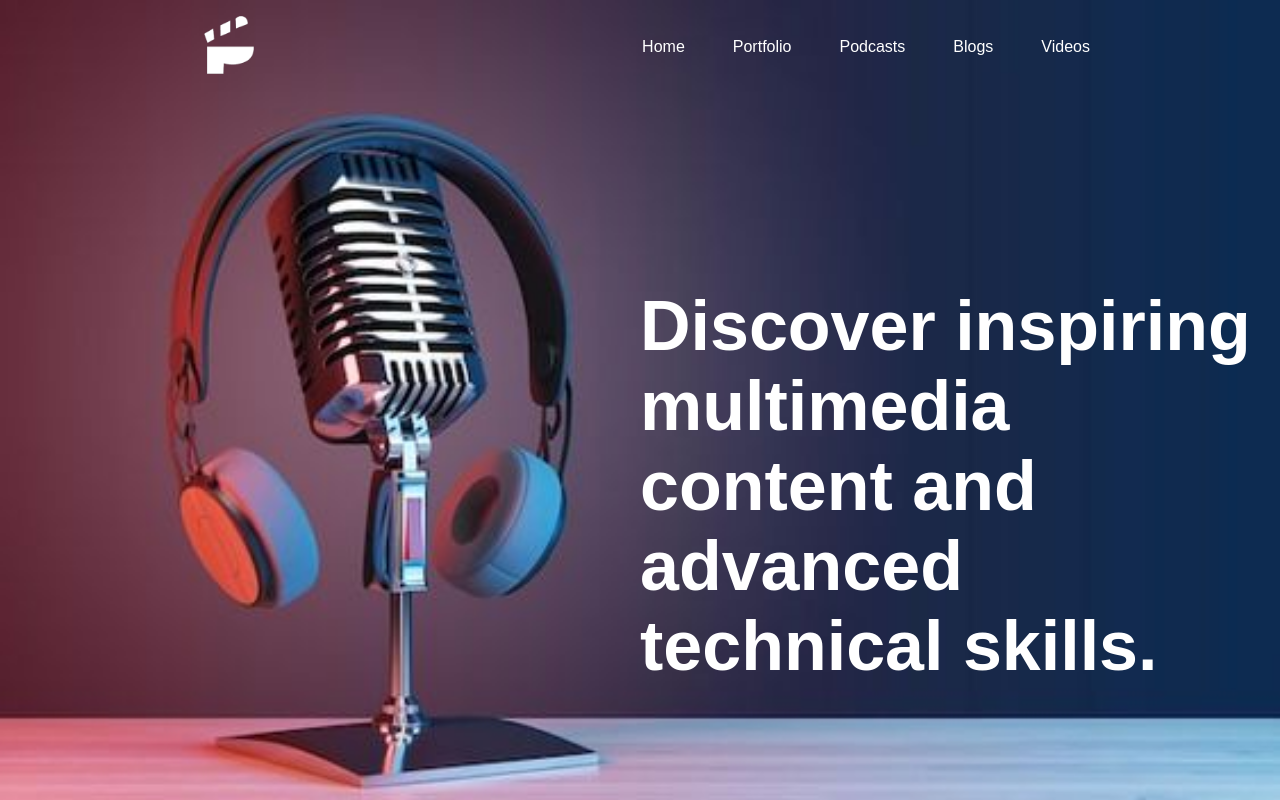
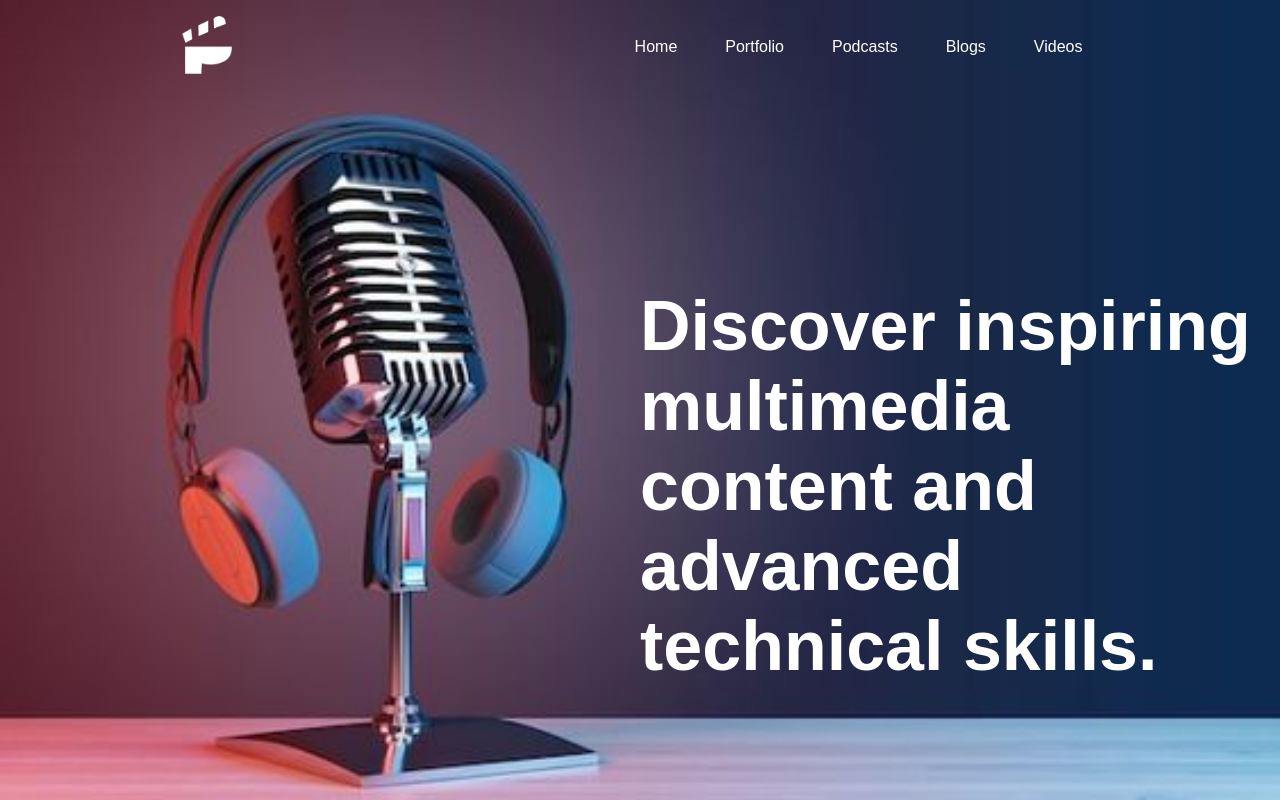
Before and after one commit to Ivy-Wanjiku/multimedia_content, a React (Create React App) app: page / in a window 1280 px wide. Shown: the top 800 px of the page. Built offline with nearby package versions, Linux system fonts and the light colour scheme.

Commit message:
add image

```diff
--- a/src/Home/index.css
+++ b/src/Home/index.css
@@ -27,7 +27,7 @@ nav {
 .logo img {
   width: 50px;
   height: auto;
-  margin-left: 30px;
+  /* margin-left: 10px; */
 }
 
 .nav-links {
```
